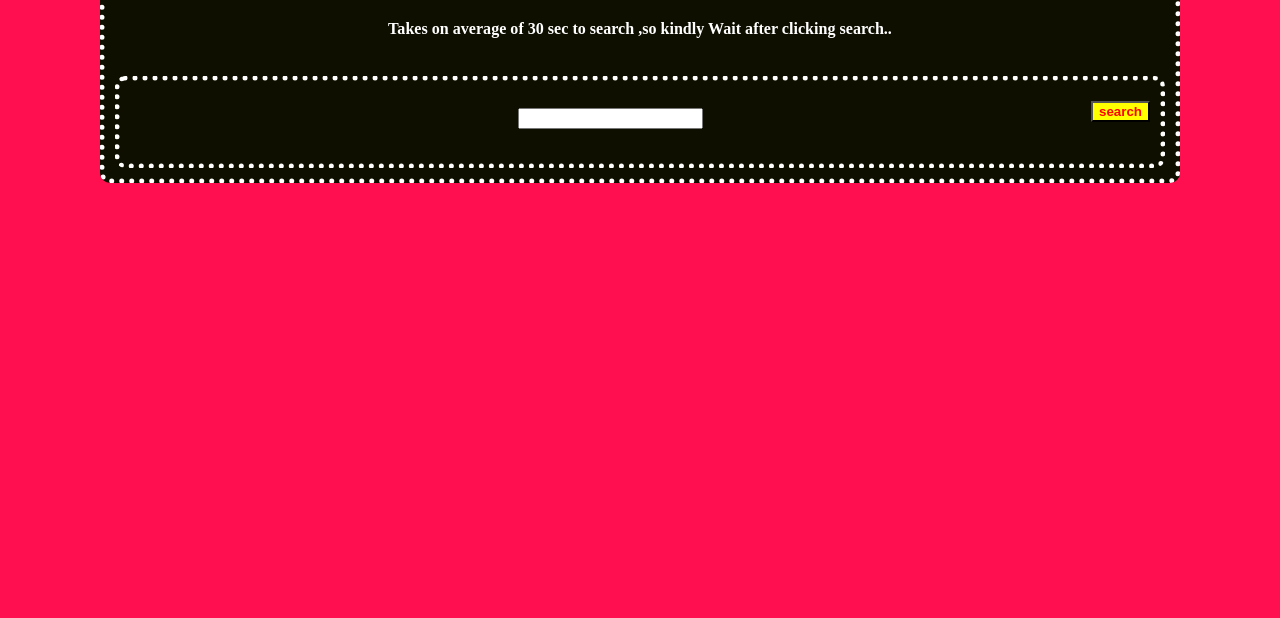
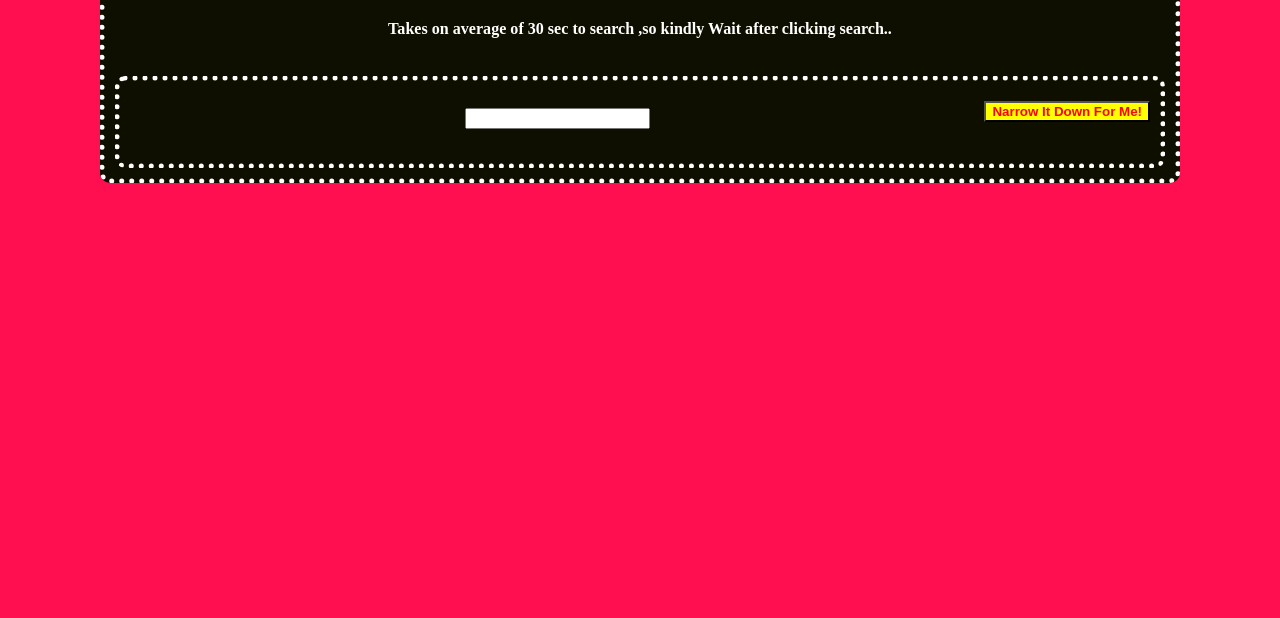
Before and after one commit to divyanshudaiya/Single-Page-Web-Applications-with-AngularJS, a plain HTML site: page assignment 3/index.html in a window 1280 px wide. Shown: the part 182-800 px from the top of the page. Drawn offline with Linux system fonts and the light colour scheme.

Commit message:
Update index.html

```diff
--- a/assignment 3/index.html
+++ b/assignment 3/index.html
@@ -12,7 +12,7 @@
 			<h6>Takes on average of 30 sec to search ,so kindly Wait after clicking search..</h6>
 			<div class='inner-left' ng-controller='NarrowItDownController as list' ng-style="customStyle.style">
 				<input type="text" ng-model="list.searchTerm" >
-				<button ng-click="list.MenuSearch();">search</button>
+				<button ng-click="list.MenuSearch();">Narrow It Down For Me!</button>
 				 <found-items
 						found="list.items"
 				 		on-remove="list.removeItem(index)"
```
